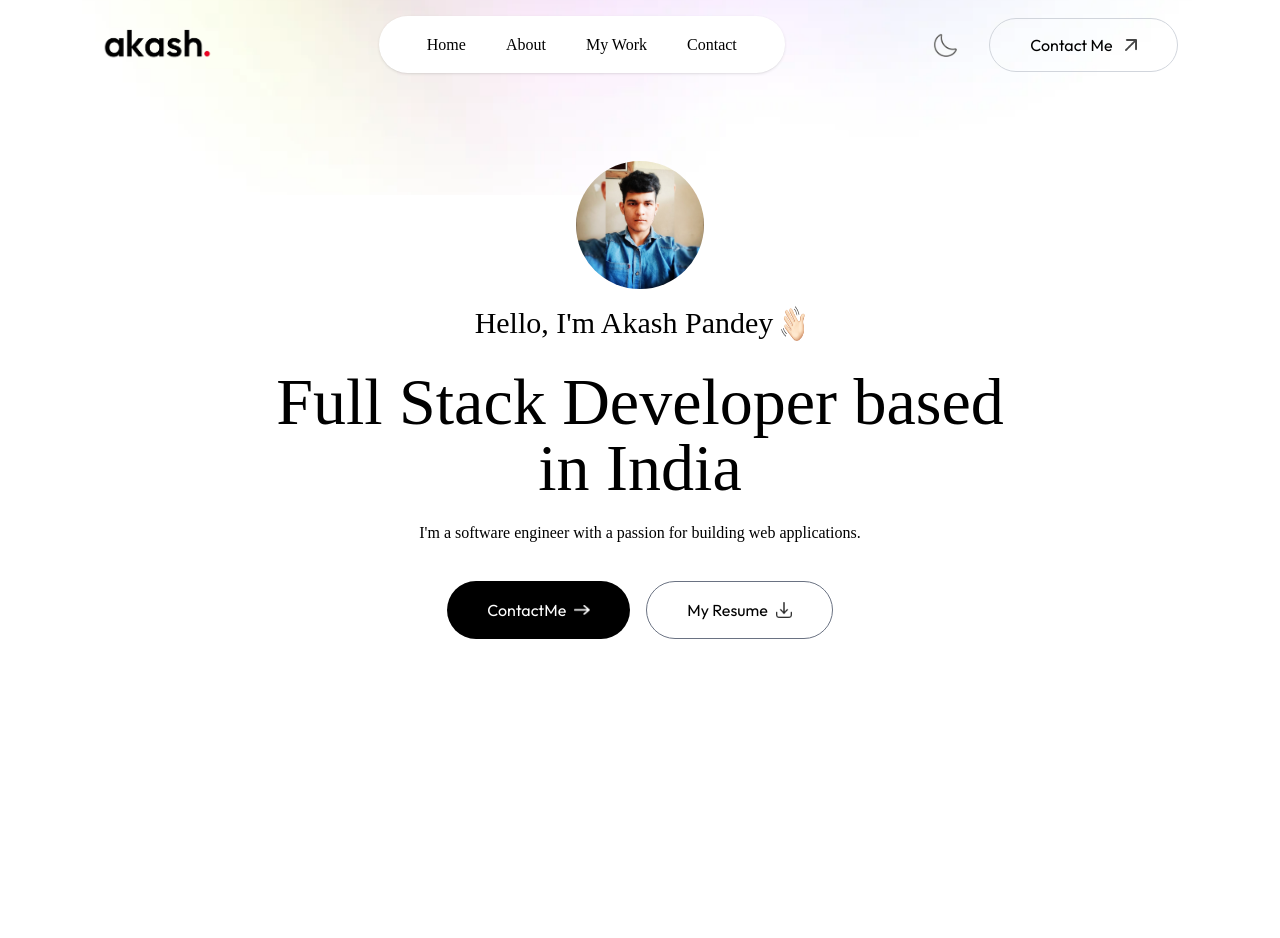
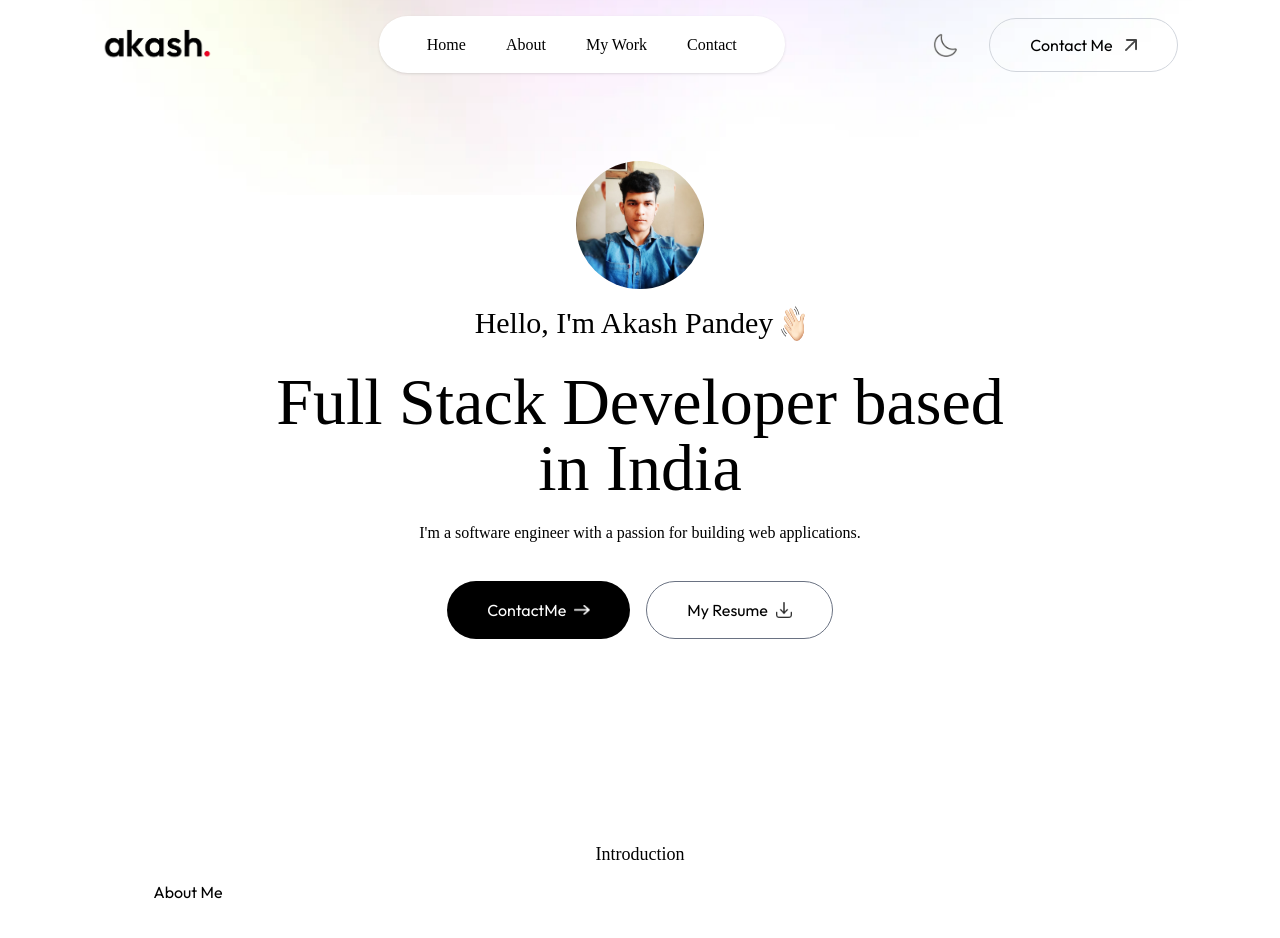
Before and after one commit to Akashpandeye/portfolio, a Next.js app: page / in a window 1280 px wide. Shown: the top 938 px of the page. Before the commit the page ends 800 px from the top, so only its background shows below. Built offline with nearby package versions, Linux system fonts and the light colour scheme; a web font is replaced by a local one.

Commit message:
changed nav

```diff
--- /dev/null
+++ b/src/app/components/About.tsx
@@ -0,0 +1,14 @@
+import React from 'react'
+
+const About = () => {
+  return (
+    <div id='about' className='w-full px-[12%] py-10 scroll-mt-20'>
+        <h4 className=' font-ovo text-center mb-2 text-lg' >
+            Introduction</h4>
+        <h2>About Me</h2>
+    </div>
+
+  )
+}
+
+export default About
--- a/src/app/components/Navbar.tsx
+++ b/src/app/components/Navbar.tsx
@@ -64,7 +64,7 @@ const Navbar = () => {
 
             {/* mobile menu */}
 
-            <ul ref={sideMenu} className='flex md:hidden flex-col gap-4 py-20 px-10 fixed -right-64 top-0 bottom-0 w-64 z-50 h-screen bg-rose-50  transition duration-500 '>
+            <ul ref={sideMenu} className='flex md:hidden flex-col gap-4 py-20 px-10 fixed -right-64 top-0 bottom-0 w-45 z-50 h-screen bg-rose-50  transition duration-500 '>
                 <div className='absolute top-6 right-6' onClick={closeSideMenu}>
                     <Image src={assets.close_black} alt="" className='w-5 cursor-pointer' />
                 </div>
--- a/src/app/layout.tsx
+++ b/src/app/layout.tsx
@@ -25,7 +25,7 @@ export default function RootLayout({
   children: React.ReactNode;
 }>) {
   return (
-    <html lang="en">
+    <html lang="en" className="scroll-smooth">
       <body
         className={`${outfit.className} ${ovo.className} antialiased leading-8 overflow-x-hidden`}
       >
--- a/src/app/page.tsx
+++ b/src/app/page.tsx
@@ -1,12 +1,14 @@
 'use client'
 import Navbar from "./components/Navbar";
 import Header from "./components/Header";
+import About from "./components/About";
 
 export default function Home() {
   return (
     <>
       <Navbar />
       <Header />
+      <About />
     </>
   );
 }
```
